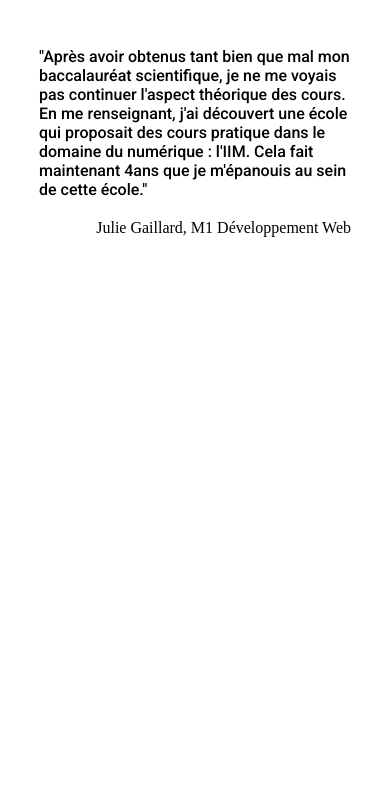
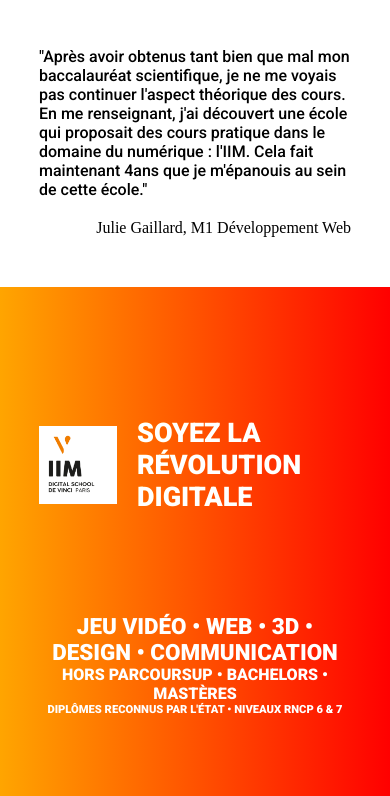
Before and after one commit to MatteoCourquin/LandingPage_IIM, a plain HTML site: page index.html in a window 390 px wide. Shown: the part 2942-3738 px from the top of the page. Before the commit the page ends 3179 px from the top, so only its background shows below. Drawn offline with Linux system fonts and the light colour scheme.

Commit message:
:construction: & :lipstick: Create Footer

```diff
--- a/assets/style/scss/base/_typography.scss
+++ b/assets/style/scss/base/_typography.scss
@@ -24,6 +24,9 @@
     color: transparent;
     margin: 50px 0;
 }
+h4{
+    color: $color-white;
+}
 p{
     font-weight: 400;
     font-size: 1rem;
--- a/assets/style/scss/sections/_footer.scss
+++ b/assets/style/scss/sections/_footer.scss
@@ -2,5 +2,60 @@
 // ================ //
 
 footer{
-
+    display: flex;
+    justify-content: space-evenly;
+    align-items: center;
+    background: $color-linear;
+    padding: 80px 0;
+    flex-wrap: wrap;
+    @media screen and (max-width : 1100px) {
+        display: grid;
+        grid-template-columns: 1fr;
+    }
+    .logo-slogan{
+        width: 30%;
+        display: flex;
+        justify-content: flex-start;
+        align-items: center;
+        @media screen and (max-width : 1100px) {
+            justify-content: center;
+            width: 100%;
+            padding: 0 10%;
+        }
+        img{
+            width: 20vw;
+        }
+        h3{
+            color: $color-white;
+            font-size: calc(20px + 1.8vw);
+            margin-left: 20px;
+        }
+    }
+    .description-footer{
+        display: flex;
+        justify-content: flex-end;
+        flex-direction: column;
+        @media screen and (max-width : 1100px) {
+            padding: 0 10%;
+            align-items: center;
+            margin-top: 50px;
+            width: 100%;
+        }
+        h4{
+            @media screen and (max-width : 1100px) {
+                text-align: center;
+            }
+            text-align: end;
+            &:nth-child(1){
+                font-size: 1.4rem;
+            }
+            &:nth-child(2){
+                font-size: 1rem;
+            }
+            &:nth-child(3){
+                font-size: 0.7rem;
+            }
+        }
+        // align-items: center;
+    }
 }
--- a/assets/style/scss/sections/_testimonials.scss
+++ b/assets/style/scss/sections/_testimonials.scss
@@ -7,6 +7,8 @@
     height: 100vh;
     @media screen and (max-width : 700px) {
         justify-content: flex-start;
+        height: fit-content;
+        padding-bottom: 50px;
     }
     .testimonials{
         width: 80%;
--- a/index.html
+++ b/index.html
@@ -109,7 +109,16 @@
         </section>
 
         <footer>
+            <div class="logo-slogan">
+                <img src="./assets/images/logo_IIM.png" alt="Logo de l'iim">
+                <h3>SOYEZ LA RÉVOLUTION DIGITALE</h3>
+            </div>
 
+            <div class="description-footer">
+                <h4>JEU VIDÉO • WEB • 3D • DESIGN • COMMUNICATION</h4>
+                <h4>HORS PARCOURSUP • BACHELORS • MASTÈRES</h4>
+                <h4>DIPLÔMES RECONNUS PAR L'ÉTAT • NIVEAUX RNCP 6 & 7</h4>
+            </div>
         </footer>
 
         <script src="assets/script/script.js"></script>
```
Also changed, not shown: assets/style/css/main.css, 1 other file.
